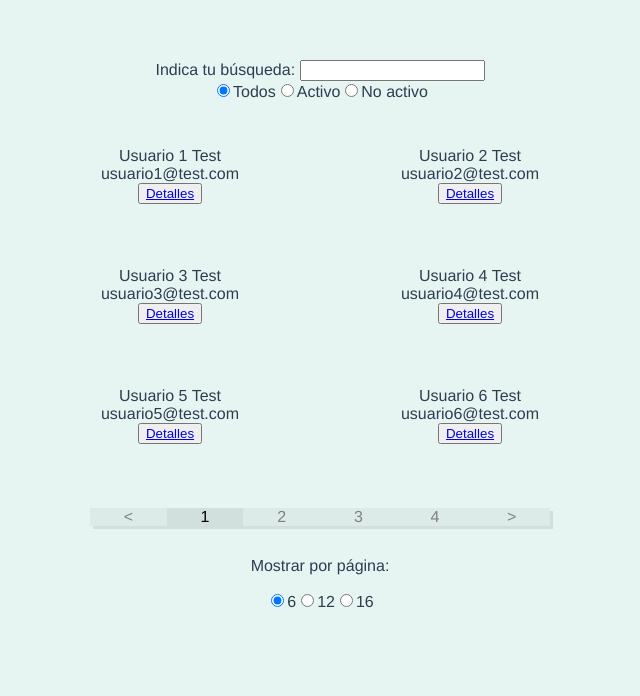
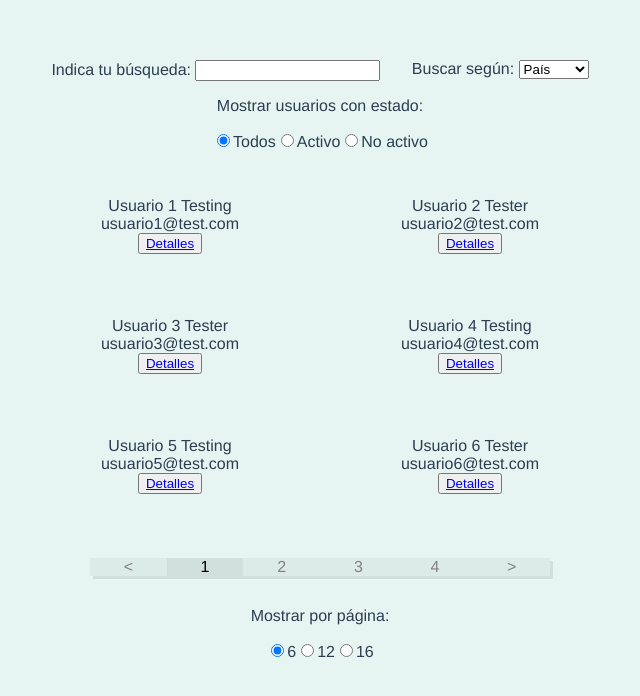
Before and after one commit to luisherreraoc/vue-test-field, a Vue app: page /#/ in a window 1280 px wide. Shown: the top 696 px of the page, without its empty margins (320-960 px from the left). Built offline with nearby package versions, Linux system fonts and the light colour scheme.

Commit message:
añadido filtro para buscar segun lo indicado

```diff
--- a/src/api/users.js
+++ b/src/api/users.js
@@ -1,140 +1,140 @@
 const users = [
     {'id': 123,
      'name': 'Usuario 1',
-     'apellido': 'Test',
+     'apellido': 'Testing',
      'email': 'usuario1@test.com',
      'activo': true,
      'pais': 'Argentina',
      'NIF': '1234'},
     {'id': 223,
      'name': 'Usuario 2',
-     'apellido': 'Test',
+     'apellido': 'Tester',
      'email': 'usuario2@test.com',
      'activo': true,
      'pais': 'México',
      'NIF': '2234'},
     {'id': 323,
      'name': 'Usuario 3',
-     'apellido': 'Test',
+     'apellido': 'Tester',
      'email': 'usuario3@test.com',
      'activo': false,
      'pais': 'Ecuador',
      'NIF': '3234'},
     {'id': 423,
      'name': 'Usuario 4',
-     'apellido': 'Test',
+     'apellido': 'Testing',
      'email': 'usuario4@test.com',
      'activo': false,
      'pais': 'Ecuador',
      'NIF': '4234'},
     {'id': 523,
      'name': 'Usuario 5',
-     'apellido': 'Test',
+     'apellido': 'Testing',
      'email': 'usuario5@test.com',
      'activo': false,
      'pais': 'Argentina',
      'NIF': '5234'},
     {'id': 623,
      'name': 'Usuario 6',
-     'apellido': 'Test',
+     'apellido': 'Tester',
      'email': 'usuario6@test.com',
      'activo': true,
      'pais': 'México',
      'NIF': '6234'},
     {'id': 723,
      'name': 'Usuario 7',
-     'apellido': 'Test',
+     'apellido': 'Testing',
      'email': 'usuario7@test.com',
      'activo': false,
      'pais': 'Argentina',
      'NIF': '7234'},
     {'id': 823,
      'name': 'Usuario 8',
-     'apellido': 'Test',
+     'apellido': 'Tester',
      'email': 'usuario8@test.com',
      'activo': true,
      'pais': 'Argentina',
      'NIF': '8234'},
     {'id': 923,
      'name': 'Usuario 9',
-     'apellido': 'Test',
+     'apellido': 'Tester',
      'email': 'usuario9@test.com',
      'activo': false,
      'pais': 'México',
      'NIF': '9234'},
     {'id': 1023,
      'name': 'Usuario 10',
-     'apellido': 'Test',
+     'apellido': 'Testing',
      'email': 'usuario10@test.com',
      'activo': true,
      'pais': 'Ecuador',
      'NIF': '10234'},
      {'id': 1123,
      'name': 'Usuario 11',
-     'apellido': 'Test',
+     'apellido': 'Testing',
      'email': 'usuario11@test.com',
      'activo': true,
      'pais': 'Argentina',
      'NIF': '11234'},
     {'id': 1223,
      'name': 'Usuario 12',
-     'apellido': 'Test',
+     'apellido': 'Testing',
      'email': 'usuario12@test.com',
      'activo': true,
      'pais': 'México',
      'NIF': '12234'},
     {'id': 1323,
      'name': 'Usuario 13',
-     'apellido': 'Test',
+     'apellido': 'Testing',
      'email': 'usuario3@test.com',
      'activo': false,
      'pais': 'Ecuador',
      'NIF': '13234'},
     {'id': 1423,
      'name': 'Usuario 14',
-     'apellido': 'Test',
+     'apellido': 'Testing',
      'email': 'usuario14@test.com',
      'activo': false,
      'pais': 'Ecuador',
      'NIF': '14234'},
     {'id': 1523,
      'name': 'Usuario 15',
-     'apellido': 'Test',
+     'apellido': 'Testing',
      'email': 'usuario15@test.com',
      'activo': false,
      'pais': 'Argentina',
      'NIF': '15234'},
     {'id': 1623,
      'name': 'Usuario 16',
-     'apellido': 'Test',
+     'apellido': 'Testing',
      'email': 'usuario16@test.com',
      'activo': true,
      'pais': 'México',
      'NIF': '16234'},
     {'id': 1723,
      'name': 'Usuario 17',
-     'apellido': 'Test',
+     'apellido': 'Testing',
      'email': 'usuario17@test.com',
      'activo': false,
      'pais': 'Argentina',
      'NIF': '17234'},
     {'id': 1823,
      'name': 'Usuario 18',
-     'apellido': 'Test',
+     'apellido': 'Tester',
      'email': 'usuario18@test.com',
      'activo': true,
      'pais': 'Argentina',
      'NIF': '18234'},
     {'id': 1923,
      'name': 'Usuario 19',
-     'apellido': 'Test',
+     'apellido': 'Testing',
      'email': 'usuario19@test.com',
      'activo': false,
      'pais': 'México',
      'NIF': '19234'},
     {'id': 2023,
      'name': 'Usuario 20',
-     'apellido': 'Test',
+     'apellido': 'Tester',
      'email': 'usuario20@test.com',
      'activo': true,
      'pais': 'Ecuador',
--- a/src/components/Main.vue
+++ b/src/components/Main.vue
@@ -1,17 +1,33 @@
 <template>
   <div class="wrapper">
+    <div class="search-wrap">
+
       <div>
         <label for="search">Indica tu búsqueda: </label>
+        <!-- en los inputs el v-model es el q se encarga del two-way binding -->
         <input id="search" type="text" v-model="busqueda">
       </div>
 
       <div>
+        <label for="filtro">Buscar según: </label>
+        <select v-model="filtro" name="filtro" id="filtro">
+          <option value="pais">País</option>
+          <option value="apellido">Apellido</option>
+          <option value="nif">NIF</option>
+        </select>
+      </div>
+
+    </div>
+
+      <div>
+        <p>Mostrar usuarios con estado: </p>
         <label><input type="radio" v-model="isActive" value="todos" />Todos</label>
         <label><input type="radio" v-model="isActive" value="active" />Activo</label>
         <label><input type="radio" v-model="isActive" value="inactive" />No activo</label>
       </div>
 
     <ul class="users-wrapper">
+      <!-- al usar v-for, Vue nos pedirá por defecto q a cada valor de la iteration le demos una :key única -->
       <ListadoUsers v-for="user in usersPerPage"
                     :key="user.id"
                     :user="user"/>
@@ -21,6 +37,8 @@
 
     <div>
       <p>Mostrar por página: </p>
+      <!-- cuando queremos bindear un valor a un input del tipo boolean o number utilizamos el v-bind (:) -->
+      <!-- sin el bind el valor q le pasamos será directamente una string -->
       <label><input type="radio" v-model="mostrar" :value=6 />6</label>
       <label><input type="radio" v-model="mostrar" :value=12 />12</label>
       <label><input type="radio" v-model="mostrar" :value=16 />16</label>
@@ -48,7 +66,8 @@ export default {
       isActive: "todos",
       busqueda: '',
       page: 1,
-      mostrar: 6
+      mostrar: 6,
+      filtro: 'pais'
     }
   },
   // los valores referenciados desde data se han de llamar como this.
@@ -69,9 +88,22 @@ export default {
     },
     getFilteredUsers() {
       let filter = new RegExp(this.busqueda.normalize('NFD').replace(/[\u0300-\u036f]/g, ""), 'i')
+
+      let fil = this.filtro;
+
+      if (fil === "pais") {
         return this.getActiveUsers.filter(user =>
                 user.pais.normalize('NFD').replace(/[\u0300-\u036f]/g, "")
                 .match(filter))
+      } else if (fil === "apellido") {
+        return this.getActiveUsers.filter(user =>
+                user.apellido.normalize('NFD').replace(/[\u0300-\u036f]/g, "")
+                .match(filter))
+      } else {
+        return this.getActiveUsers.filter(user =>
+                user.NIF.normalize('NFD').replace(/[\u0300-\u036f]/g, "")
+                .match(filter))
+      }
     }
   },
   watch: {
@@ -109,6 +141,12 @@ export default {
     margin-left: auto;
     margin-right: auto;
   }
+
+  .search-wrap {
+    display: flex;
+    justify-content: space-evenly;
+  }
+
   .users-wrapper {
     display: flex;
     justify-content: space-around;
```
Also changed, not shown: src/arraysec.js (indentation only). Lines whose indentation alone changed are shown as unchanged.
